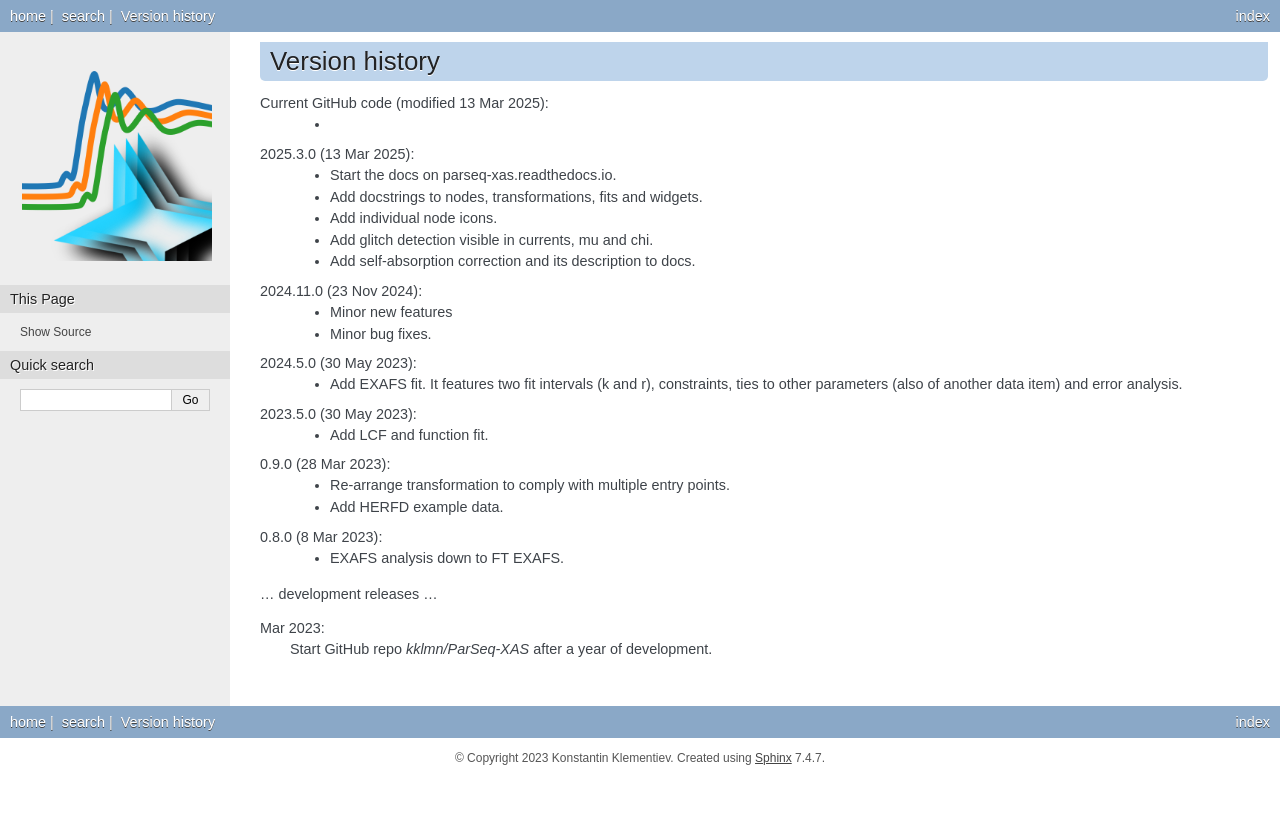
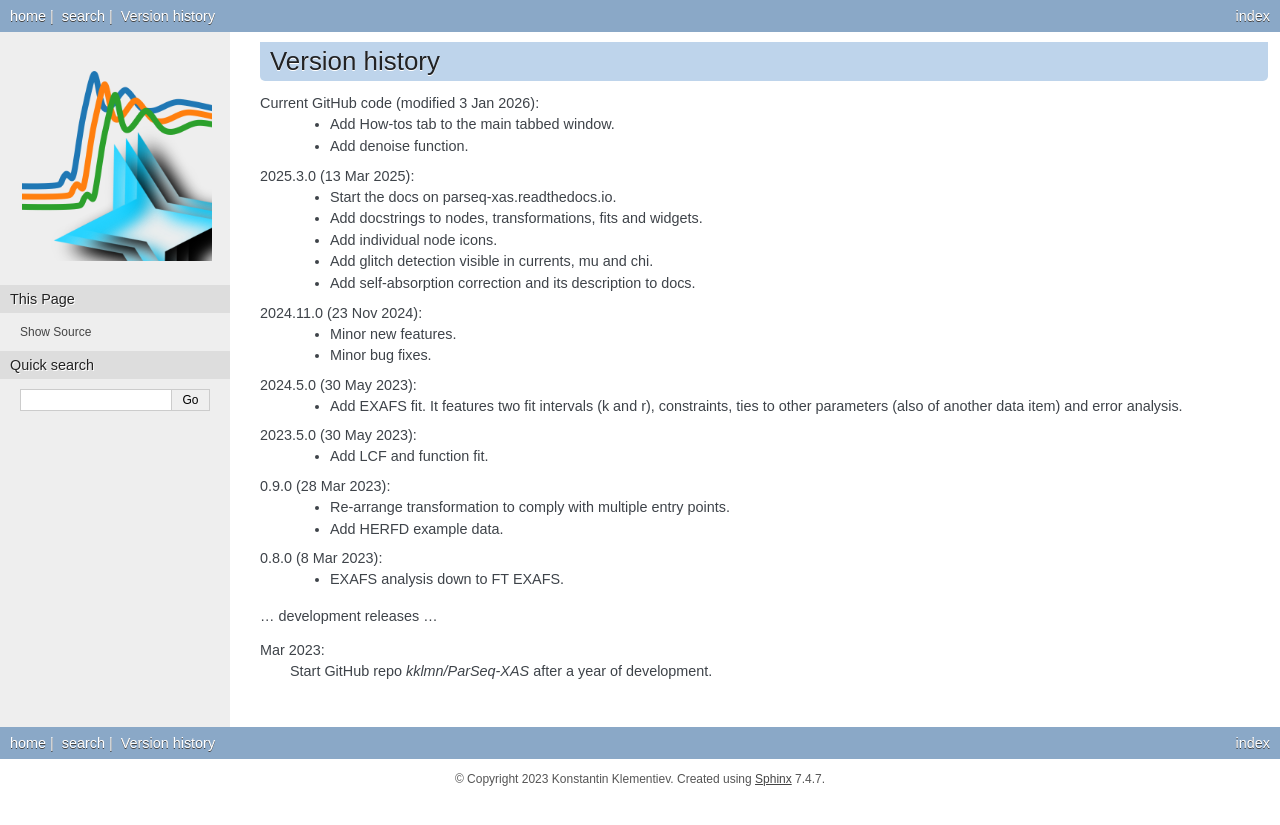
Before and after one commit to kklmn/ParSeq-XAS, a Sphinx documentation site: the page built from parseq_XAS/doc/history.rst, in a window 1280 px wide. Shown: the top 825 px of the page. Built offline with Sphinx 7.4.7, drawn with Linux system fonts in a browser that asks for light colours.

Commit message:
Update history.rst

```diff
--- a/parseq_XAS/doc/history.rst
+++ b/parseq_XAS/doc/history.rst
@@ -3,8 +3,9 @@
 Version history
 ---------------
 
-Current GitHub code (modified 13 Mar 2025):
-    -
+Current GitHub code (modified 3 Jan 2026):
+    - Add How-tos tab to the main tabbed window.
+    - Add denoise function.
 
 2025.3.0 (13 Mar 2025):
     - Start the docs on parseq-xas.readthedocs.io.
@@ -14,7 +15,7 @@ Current GitHub code (modified 13 Mar 2025):
     - Add self-absorption correction and its description to docs.
 
 2024.11.0 (23 Nov 2024):
-    - Minor new features
+    - Minor new features.
     - Minor bug fixes.
 
 2024.5.0 (30 May 2023):
```
